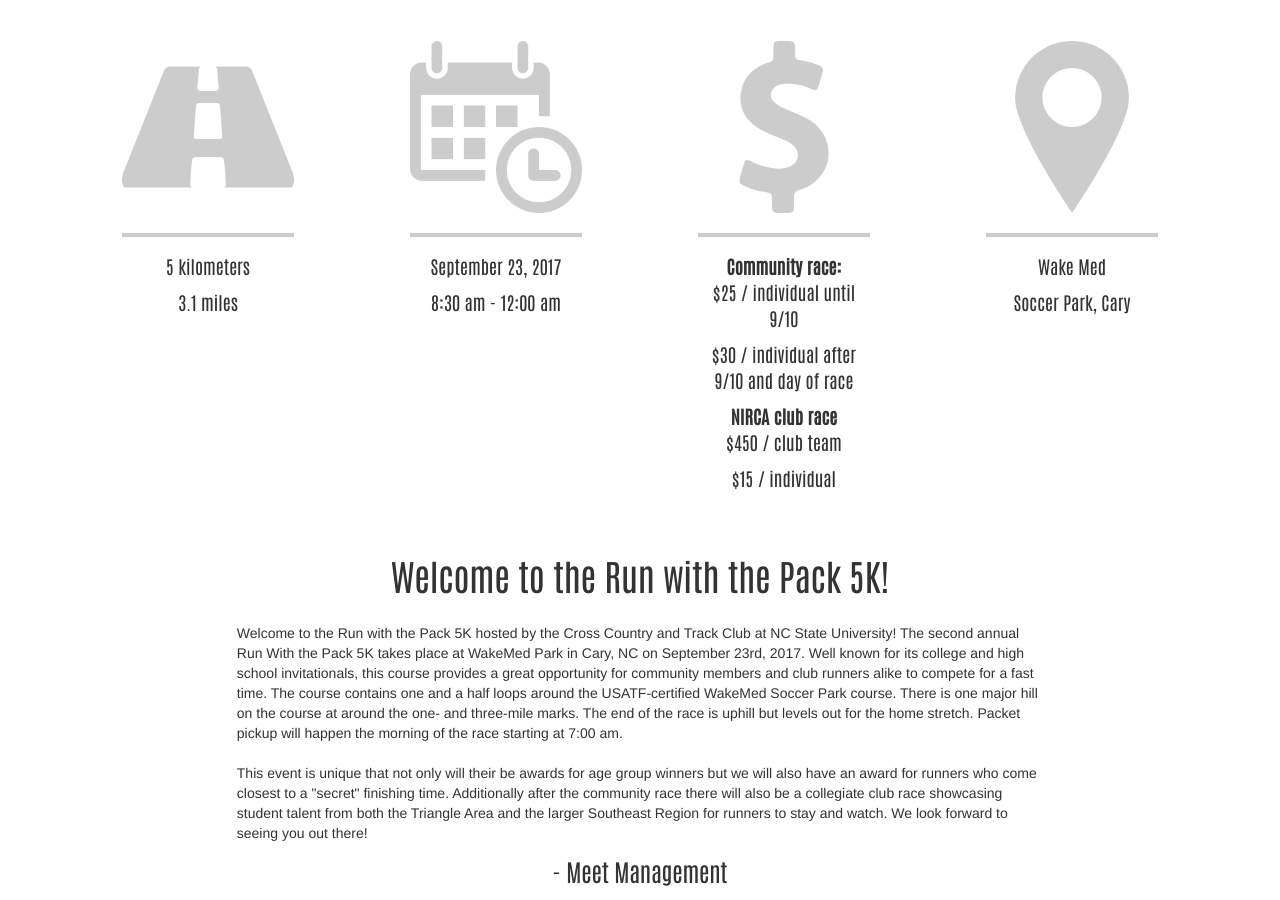
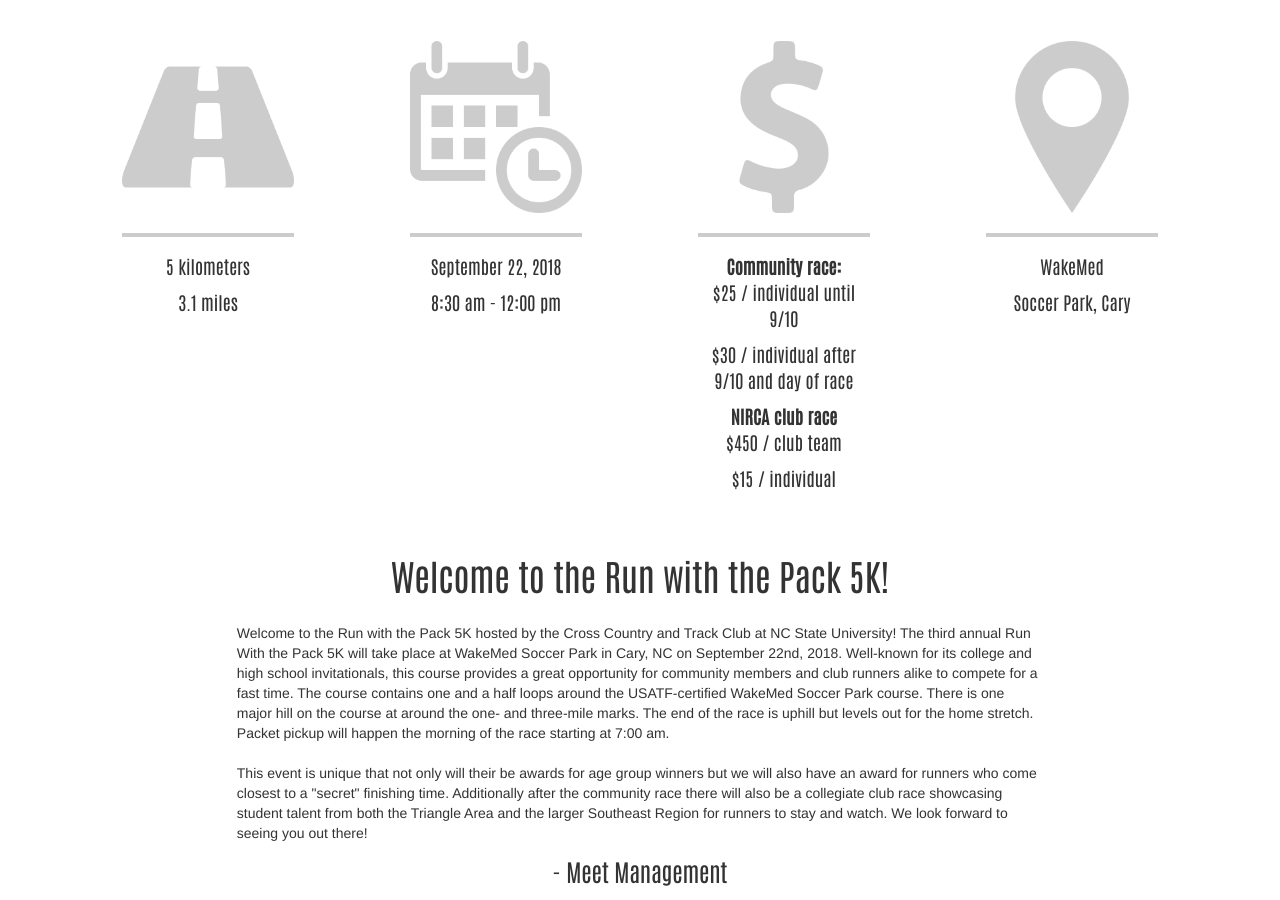
Before and after one commit to ncsuclubrunning/runwiththepack5k.com, a Jekyll site: the page built from site/index.html, in a window 1280 px wide and 900 px high, scrolled down 672 px. Built offline with Jekyll 4.4.1, drawn with Linux system fonts in a browser that asks for light colours.

Commit message:
'Refreshed' home page to reflect 2018 event

```diff
--- a/site/index.html
+++ b/site/index.html
@@ -29,8 +29,8 @@
 <div class="icon">
     <img src="{{ "/img/calendar.png" | prepend: site.baseurl }}" alt="Calendar icon">
     <hr>
-    <p>September 23, 2017</p>
-    <p>8:30 am - 12:00 am</p>
+    <p>September 22, 2018</p>
+    <p>8:30 am - 12:00 pm</p>
 </div>
 
 <div class="icon">
@@ -47,15 +47,15 @@
 <div class="icon">
     <img src="{{ "/img/pin.png" | prepend: site.baseurl }}" alt="Pin icon">
     <hr>
-    <p>Wake Med</p>
+    <p>WakeMed</p>
     <p>Soccer Park, Cary</p>
 </div>
 
 <div id="message">
     <h1>Welcome to the Run with the Pack 5K!</h1>
     <p> Welcome to the Run with the Pack 5K hosted by the Cross Country and Track Club at NC State University!
-        The second annual Run With the Pack 5K takes place at WakeMed Park in Cary, NC on September 23rd, 2017.
-        Well known for its college and high school invitationals, this course provides a great opportunity for
+        The third annual Run With the Pack 5K will take place at WakeMed Soccer Park in Cary, NC on September 22nd, 2018.
+        Well-known for its college and high school invitationals, this course provides a great opportunity for
         community members and club runners alike to compete for a fast time. The course contains one and a half
         loops around the USATF-certified WakeMed Soccer Park course. There is one major hill on the course at
         around the one- and three-mile marks. The end of the race is uphill but levels out for the home stretch.
```
